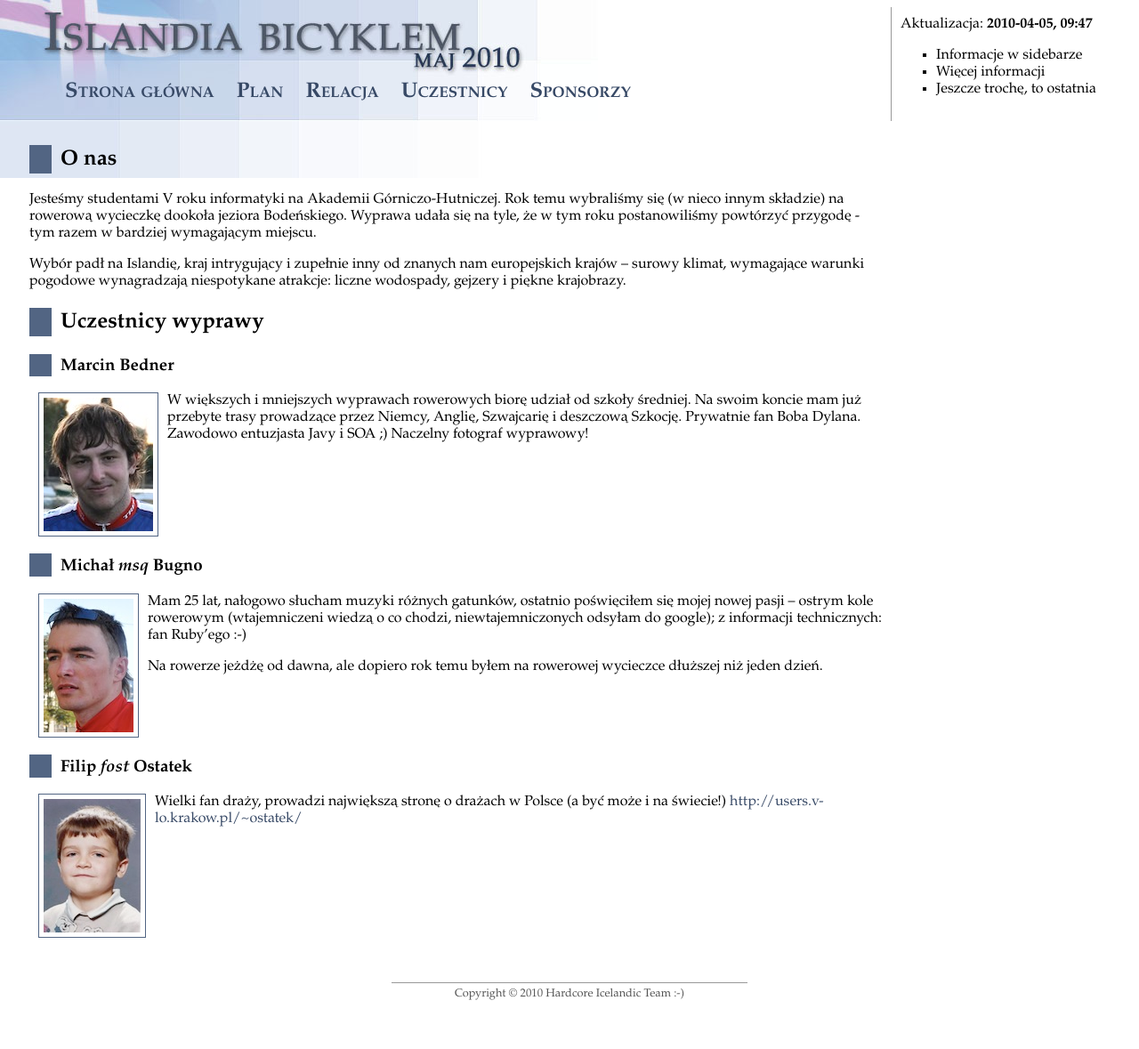
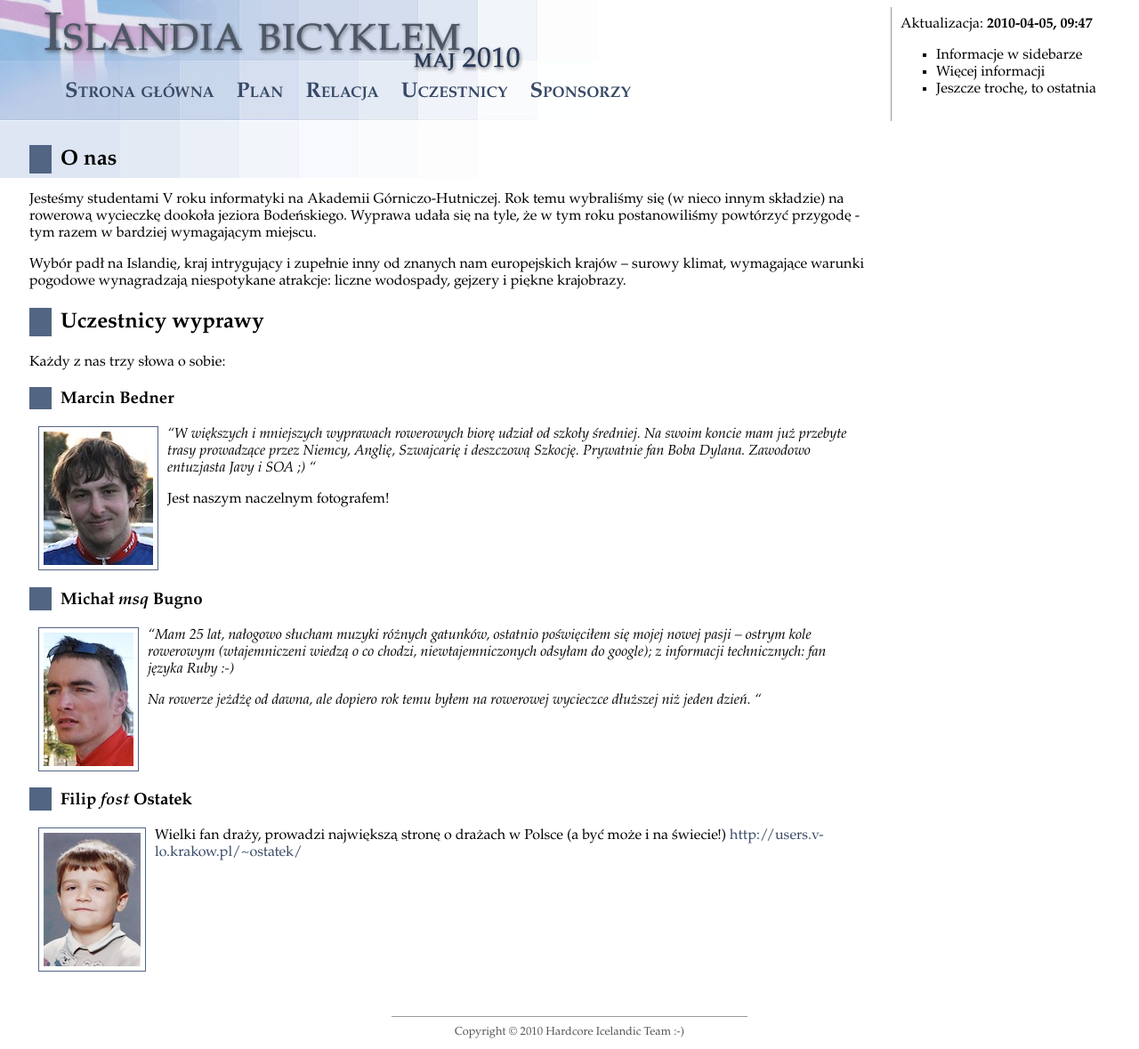
Before and after one commit to michalbugno/bicyklem.pl, a Jekyll site: the page built from about.markdown, in a window 1280 px wide. Shown: the whole page at 89% size. Built offline with Jekyll 4.4.1, drawn with Linux system fonts in a browser that asks for light colours.

Commit message:
About page changes (css mainly)

```diff
--- a/about.markdown
+++ b/about.markdown
@@ -14,26 +14,29 @@ europejskich krajów -- surowy klimat, wymagające warunki pogodowe wynagradzaj
 niespotykane atrakcje: liczne wodospady, gejzery i piękne krajobrazy.
 
 ## Uczestnicy wyprawy
+Każdy z nas trzy słowa o sobie:
 
 ### Marcin Bedner
 ![Marcin Bedner](./images/bedner.jpg)
 
-W większych i mniejszych wyprawach rowerowych biorę udział od szkoły średniej.
-Na swoim koncie mam już przebyte trasy prowadzące przez Niemcy, Anglię,
-Szwajcarię i deszczową Szkocję. Prywatnie fan Boba Dylana. Zawodowo
-entuzjasta Javy i SOA ;) Naczelny fotograf wyprawowy!
+> &#8220;W większych i mniejszych wyprawach rowerowych biorę udział od szkoły średniej.
+> Na swoim koncie mam już przebyte trasy prowadzące przez Niemcy, Anglię,
+> Szwajcarię i deszczową Szkocję. Prywatnie fan Boba Dylana. Zawodowo
+> entuzjasta Javy i SOA ;) &#8220;
+
+Jest naszym naczelnym fotografem!
 <br class="clear">
 
 ### Michał <em>msq</em> Bugno
 ![Michał Bugno](./images/bugno.jpg)
 
-Mam 25 lat, nałogowo słucham muzyki różnych gatunków, ostatnio poświęciłem
-się mojej nowej pasji -- ostrym kole rowerowym (wtajemniczeni wiedzą o co
-chodzi, niewtajemniczonych odsyłam do google); z informacji technicznych: fan
-Ruby'ego :-)
-
-Na rowerze jeżdżę od dawna, ale dopiero rok temu byłem na rowerowej wycieczce
-dłuższej niż jeden dzień.
+> &#8220;Mam 25 lat, nałogowo słucham muzyki różnych gatunków, ostatnio poświęciłem
+> się mojej nowej pasji -- ostrym kole rowerowym (wtajemniczeni wiedzą o co
+> chodzi, niewtajemniczonych odsyłam do google); z informacji technicznych: fan
+> języka Ruby :-)
+>
+> Na rowerze jeżdżę od dawna, ale dopiero rok temu byłem na rowerowej wycieczce
+> dłuższej niż jeden dzień. &#8220;
 <br class="clear">
 
 ### Filip <em>fost</em> Ostatek
--- a/css/screen.css
+++ b/css/screen.css
@@ -73,8 +73,8 @@ img {
 #footer {
   text-align: center;
   border-top: 1px solid #999;
-  margin: 50px auto;
-  padding-top: 5px;
+  margin: 50px auto 10px auto;
+  padding-top: 10px;
   width: 400px;
 }
 
@@ -82,3 +82,7 @@ img {
   font-size: 0.8em;
   color: #555;
 }
+
+blockquote {
+  font-style: italic;
+}
```
